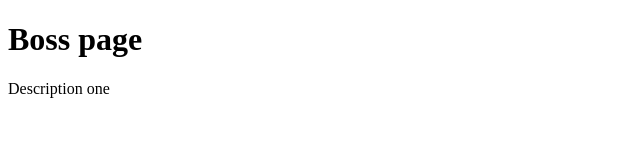
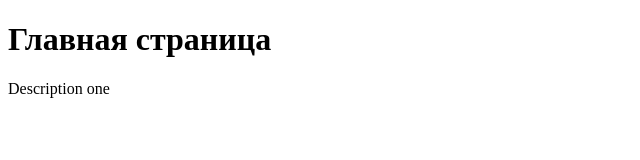
Before and after one commit to Slavushka/skillbox-git4, a plain HTML site: page index.html in a window 1280 px wide. Shown: the whole page, without its empty margins (0-640 px from the left). Drawn offline with Linux system fonts and the light colour scheme.

Commit message:
Изменён h1

```diff
--- a/index.html
+++ b/index.html
@@ -9,7 +9,7 @@
 <body>
     <header>
         <div class="container">
-            <h1>Boss page</h1>
+            <h1>Главная страница</h1>
             <p>Description one</p>
         </div>
     </header>
```
